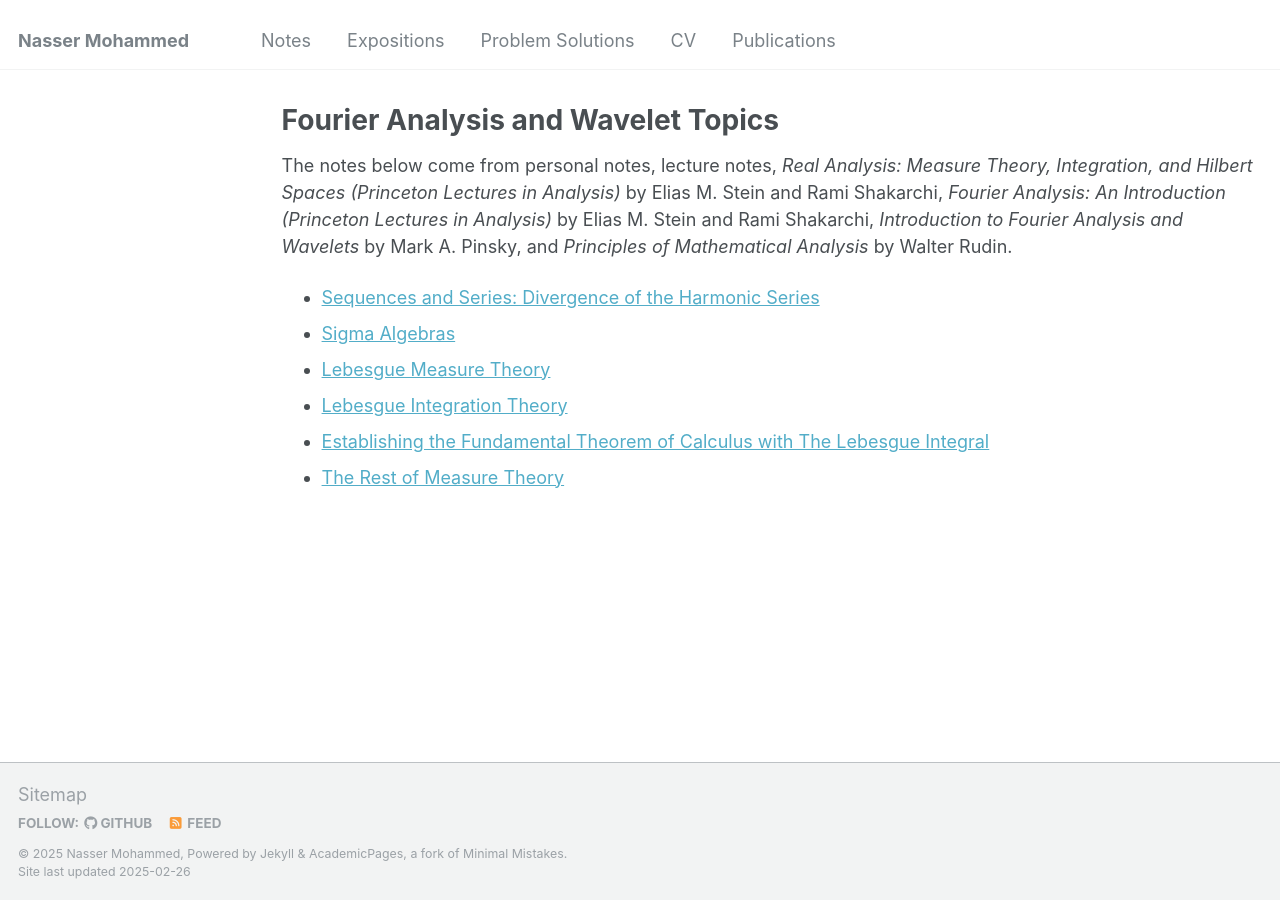
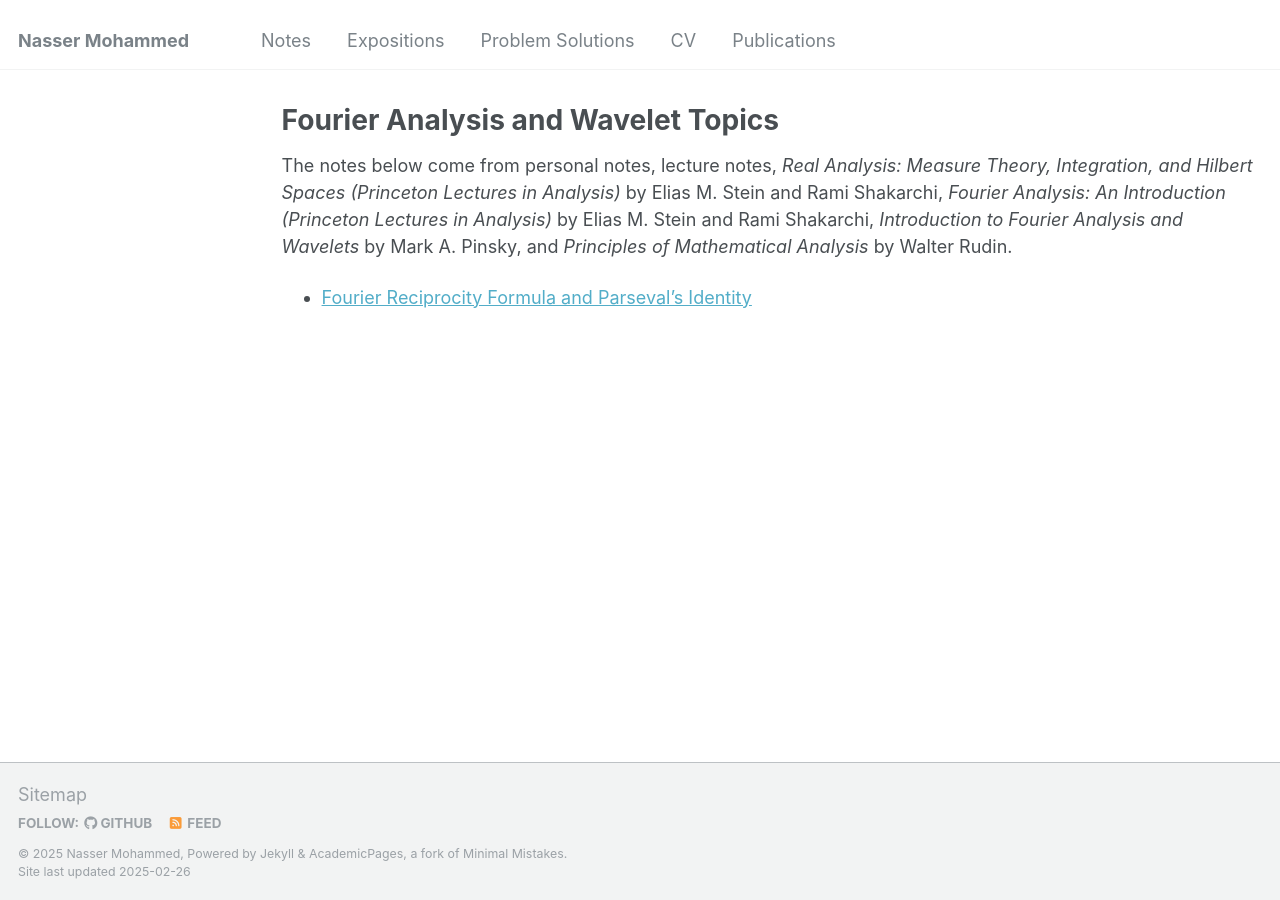
Before and after one commit to Nasser-Mohammed/Nasser-Mohammed.github.io, a Jekyll site: the page built from _pages/notes/Fourier-Analysis/nav.md, in a window 1280 px wide. Built offline with Jekyll 4.4.1, drawn with Linux system fonts in a browser that asks for light colours.

Commit message:
Update nav.md

```diff
--- a/_pages/notes/Fourier-Analysis/nav.md
+++ b/_pages/notes/Fourier-Analysis/nav.md
@@ -6,9 +6,4 @@ author_profile: false
 ---
 The notes below come from personal notes, lecture notes, *Real Analysis: Measure Theory, Integration, and Hilbert Spaces (Princeton Lectures in Analysis)* by Elias M. Stein and Rami Shakarchi,
 *Fourier Analysis: An Introduction (Princeton Lectures in Analysis)* by Elias M. Stein and Rami Shakarchi, *Introduction to Fourier Analysis and Wavelets* by Mark A. Pinsky, and *Principles of Mathematical Analysis* by Walter Rudin.
-- [Sequences and Series: Divergence of the Harmonic Series](harmonic-series.md)
-- [Sigma Algebras](sigmaAlgebras.md)
-- [Lebesgue Measure Theory](lebesguemeas.md)
-- [Lebesgue Integration Theory](lebintegral.md)
-- [Establishing the Fundamental Theorem of Calculus with The Lebesgue Integral](ftc.md)
-- [The Rest of Measure Theory](missing.md)
+- [Fourier Reciprocity Formula and Parseval's Identity](parseval-identity.md)
```
